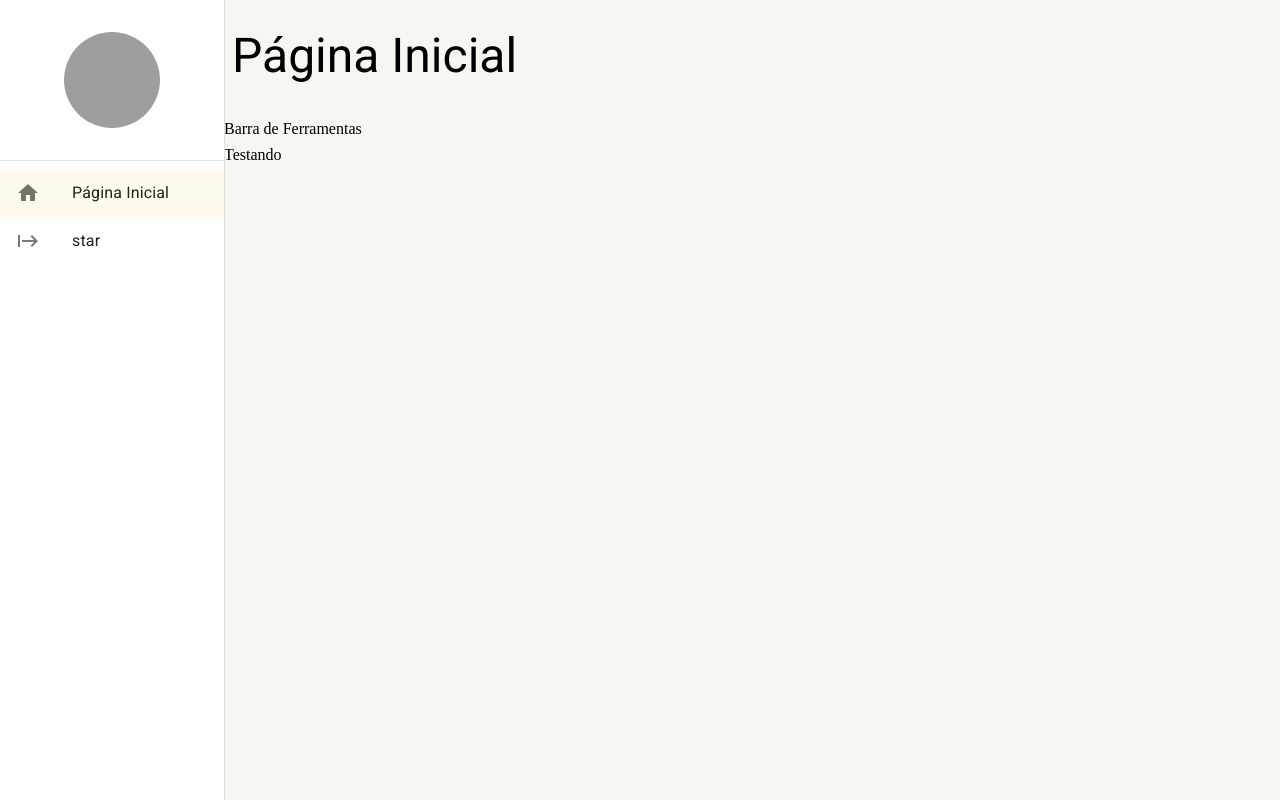
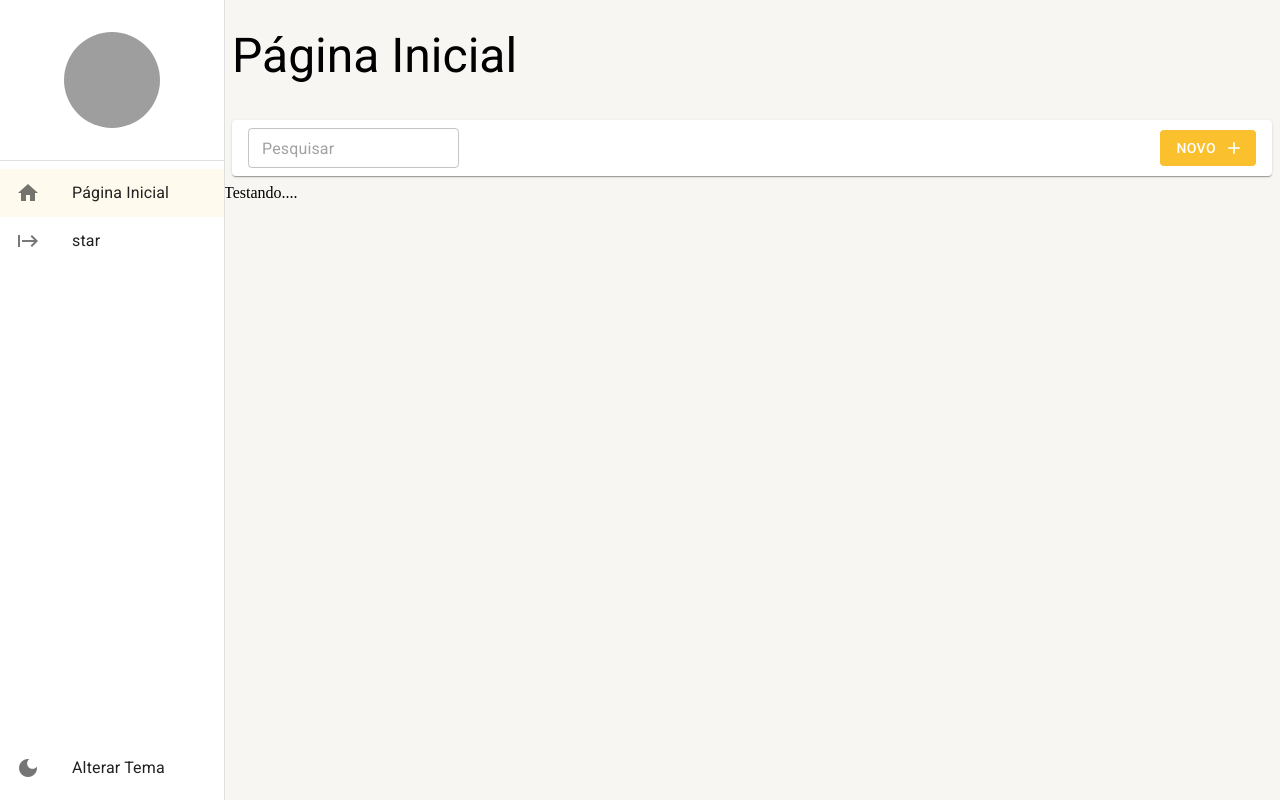
Before and after one commit to douglasdamasceno/Dashboard-com-Material-UI, a React (Create React App) app: page /pagina-inicial in a window 1280 px wide. Built offline with nearby package versions, Linux system fonts and the light colour scheme; grey boxes are pictures that could not be loaded.

Commit message:
feat: add componente toolbar

```diff
--- a/src/pages/Dashboard/index.tsx
+++ b/src/pages/Dashboard/index.tsx
@@ -1,10 +1,13 @@
 import React from 'react';
+import { Toolbar } from '../../shared/components';
 import {LayoutBasePage} from '../../shared/layouts';
 
 export const Dashboard: React.FC = () => {
   return (
-      <LayoutBasePage title='Página Inicial' toolbar={<>Barra de Ferramentas</>} >
-          Testando
+      <LayoutBasePage
+        title='Página Inicial'
+        toolbar={<Toolbar isSearchInputVisible isNewButtonVisible />} >
+          Testando....
       </LayoutBasePage>
 
   );
--- a/src/shared/components/SideMenu/index.tsx
+++ b/src/shared/components/SideMenu/index.tsx
@@ -1,7 +1,7 @@
 import { Avatar, Divider, Drawer, Icon, List, ListItemButton, ListItemIcon, ListItemText, useMediaQuery, useTheme } from '@mui/material';
 import { Box } from '@mui/system';
 import {ReactNode} from 'react';
-import { useDrawerContext } from '../../contexts';
+import { useDrawerContext,useAppThemeContext } from '../../contexts';
 import { useMatch, useNavigate, useResolvedPath } from 'react-router-dom';
 interface IProps {
     children:ReactNode;
@@ -38,6 +38,7 @@ export function SideMenu({children}:IProps)  {
   const theme = useTheme();
   const isSmDown = useMediaQuery(theme.breakpoints.down('sm'));
 
+  const {toggleTheme} = useAppThemeContext();
   const {isDrawerOpen,toggleDrawerOpen,drawerOptions} = useDrawerContext();
 
   return (
@@ -81,6 +82,16 @@ export function SideMenu({children}:IProps)  {
                 ))}
               </List>
             </Box>
+            <Box>
+              <List component="nav">
+              <ListItemButton  onClick={toggleTheme}>
+                <ListItemIcon>
+                  <Icon>dark_mode</Icon>
+                </ListItemIcon>
+                <ListItemText primary="Alterar Tema" />
+              </ListItemButton>
+              </List>
+            </Box>
           </Box>
         </Drawer>
 
--- /dev/null
+++ b/src/shared/components/Toolbar/index.tsx
@@ -0,0 +1,56 @@
+import { Box, Button, useTheme, Paper, TextField, Icon } from '@mui/material';
+
+interface IToolbarProps{
+    search?:string;
+    isSearchInputVisible?:boolean;
+    onSearchTextChange?:(newText:string)=>void;
+
+    newButtonText?:string;
+    isNewButtonVisible?:boolean;
+    onNewButtonClick?:()=>void;
+
+}
+
+export function Toolbar({
+    search,isSearchInputVisible,onSearchTextChange,
+    newButtonText = 'Novo',isNewButtonVisible,onNewButtonClick
+}:IToolbarProps) {
+    const theme = useTheme();
+    return (
+        <Box
+            display='flex'
+            alignItems='center'
+            height={theme.spacing(5)}
+            component={Paper}
+            marginX={1}
+            padding={1}
+            paddingX={2}
+            gap={1}
+        >
+            {
+                isSearchInputVisible &&
+
+                <TextField
+                    size='small'
+                    placeholder='Pesquisar'
+                    value={search}
+                    onChange={(e)=> onSearchTextChange?.(e.target.value)}
+                />
+            }
+            {
+                isNewButtonVisible &&
+                <Box display='flex' flex={1} justifyContent="end">
+                    <Button
+                        color='primary'
+                        disableElevation
+                        variant='contained'
+                        endIcon={<Icon>addd</Icon>}
+                        onClick={onNewButtonClick}
+                        >
+                        {newButtonText}
+                    </Button>
+                </Box>
+            }
+      </Box>
+  );
+}
--- a/src/shared/components/index.ts
+++ b/src/shared/components/index.ts
@@ -1 +1,2 @@
 export * from './SideMenu';
+export * from './Toolbar';
--- a/src/shared/layouts/LayoutBasePage.tsx
+++ b/src/shared/layouts/LayoutBasePage.tsx
@@ -1,5 +1,4 @@
-import { Box } from '@mui/system';
-import { Icon, IconButton, Theme, Typography,useMediaQuery,useTheme } from '@mui/material';
+import { Box,Icon, IconButton, Theme, Typography,useMediaQuery,useTheme } from '@mui/material';
 import React from 'react';
 import { useDrawerContext } from '../contexts';
 
--- a/src/shared/themes/Dark.ts
+++ b/src/shared/themes/Dark.ts
@@ -2,6 +2,7 @@ import {createTheme} from "@mui/material";
 import {yellow,cyan} from "@mui/material/colors";
 export const DarkTheme = createTheme({
     palette:{
+        mode:'dark',
         primary:{
             main:yellow[700],
             dark:yellow[800],
@@ -18,5 +19,10 @@ export const DarkTheme = createTheme({
             default:'#303134',
             paper:'#3a3a3a',
         }
+    },
+    typography:{
+        allVariants:{
+            color:'#ffffff',
+        }
     }
 });
```
